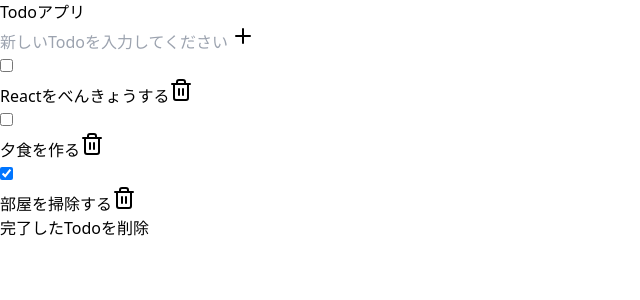
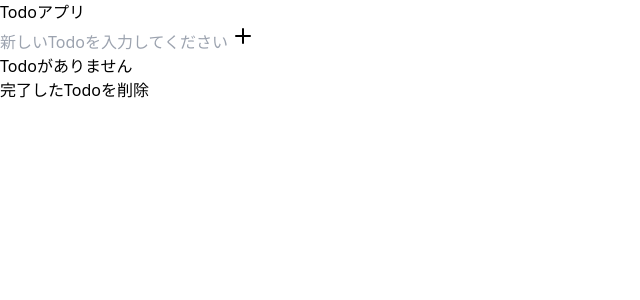
Before and after one commit to shou1027/tsReact, a React (Vite) app: page / in a window 1280 px wide. Shown: the top 300 px of the page, without its empty margins (0-640 px from the left). Built offline with nearby package versions, Linux system fonts and the light colour scheme.

Commit message:
タスク永続化

```diff
--- a/src/App.tsx
+++ b/src/App.tsx
@@ -1,11 +1,20 @@
 import { dummyTodoList } from './data/dummyTodoList';
 import { TodoList } from './components/TodoList';
-import { useState } from 'react';
+import { useEffect, useState } from 'react';
 import { AddTodoForm } from './components/AddTodoForm';
 import { TodoSummary } from './components/TodoSummary';
+import { Todo } from './types/todo';
 
 function App() {
-  const [todoList, setTodoList] = useState(dummyTodoList);
+  const [todoList, setTodoList] = useState<Todo[]>(() => {
+    const localStorageTodoList = localStorage.getItem('todoList');
+
+    return JSON.parse(localStorageTodoList ?? '[]')
+  });
+
+  useEffect(() => {
+    localStorage.setItem('todoList', JSON.stringify(todoList))
+  }, [todoList])
 
   const changeCompleted = (id: number) => {
     setTodoList((prevTodoList) => {
--- a/src/components/TodoList.tsx
+++ b/src/components/TodoList.tsx
@@ -1,5 +1,5 @@
 import { Trash2 } from 'lucide-react';
-import { Todo } from '../assets/todo';
+import { Todo } from '../types/todo';
 
 type Props = {
   todoList: Todo[];
--- a/src/data/dummyTodoList.ts
+++ b/src/data/dummyTodoList.ts
@@ -1,4 +1,4 @@
-import { Todo } from '../assets/todo';
+import { Todo } from '../types/todo';
 
 export const dummyTodoList: Todo[] = [
   {
```
